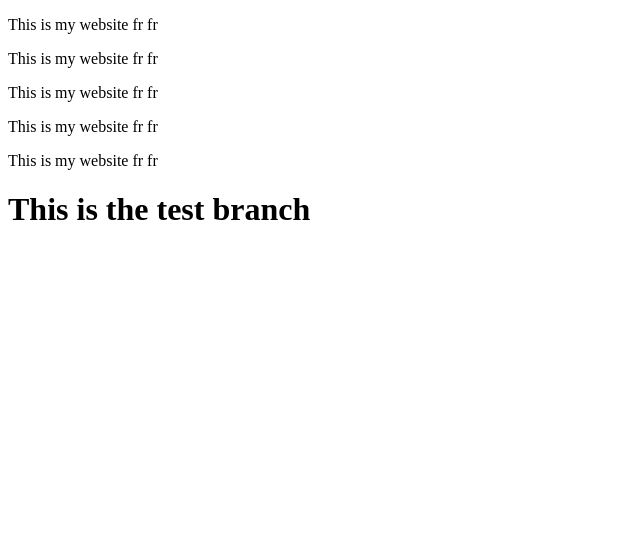
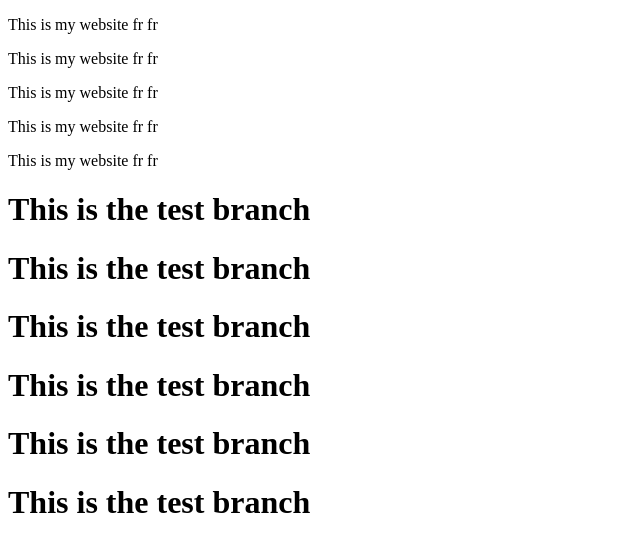
Before and after one commit to Euwenn/EuwenWebsite.github.io, a plain HTML site: page index.html in a window 1280 px wide. Shown: the whole page, without its empty margins (0-640 px from the left). Drawn offline with Linux system fonts and the light colour scheme.

Commit message:
added stuff to test merge

```diff
--- a/index.html
+++ b/index.html
@@ -20,6 +20,12 @@
 <p>This is my website fr fr</p>
 <p>This is my website fr fr</p>
 <h1>This is the test branch</h1>
+<h1>This is the test branch</h1>
+<h1>This is the test branch</h1>
+<h1>This is the test branch</h1>
+<h1>This is the test branch</h1>
+<h1>This is the test branch</h1>
+
 
 </body>
 </html>
```
